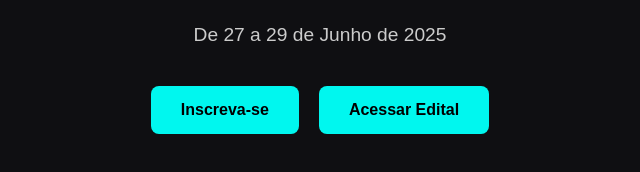
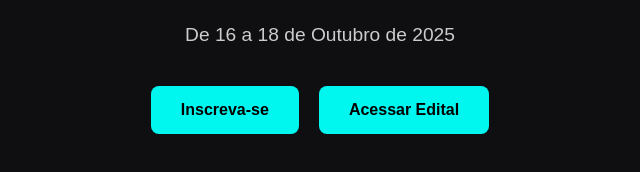
Before and after one commit to aandreysr/senaihackathon, a plain HTML site: page index.html in a window 1280 px wide. Shown: the part 528-700 px from the top of the page, 320-960 px from the left. Drawn offline with Linux system fonts and the light colour scheme.

Commit message:
Update index.html

```diff
--- a/index.html
+++ b/index.html
@@ -68,7 +68,7 @@
     <!-- Conteúdo principal -->
     <div class="container">
         <h1>Hackathon IA na Gestão Pública</h1>
-        <p>De 27 a 29 de Junho de 2025</p>
+        <p>De 16 a 18 de Outubro de 2025</p>
 
         <div class="buttons">
             <a href="https://bit.ly/hackgov" target="_blank" class="btn">Inscreva-se</a>
```
